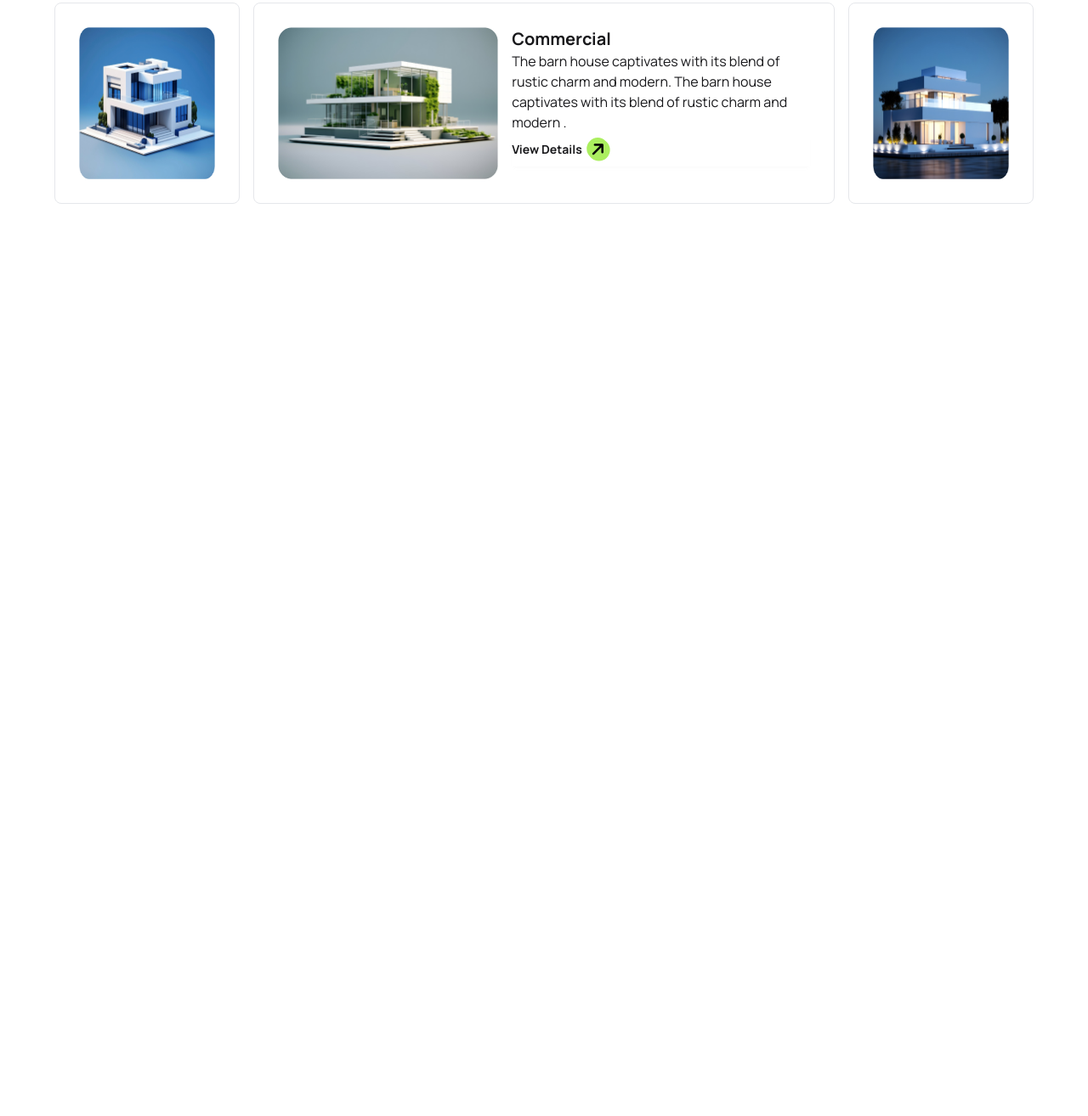
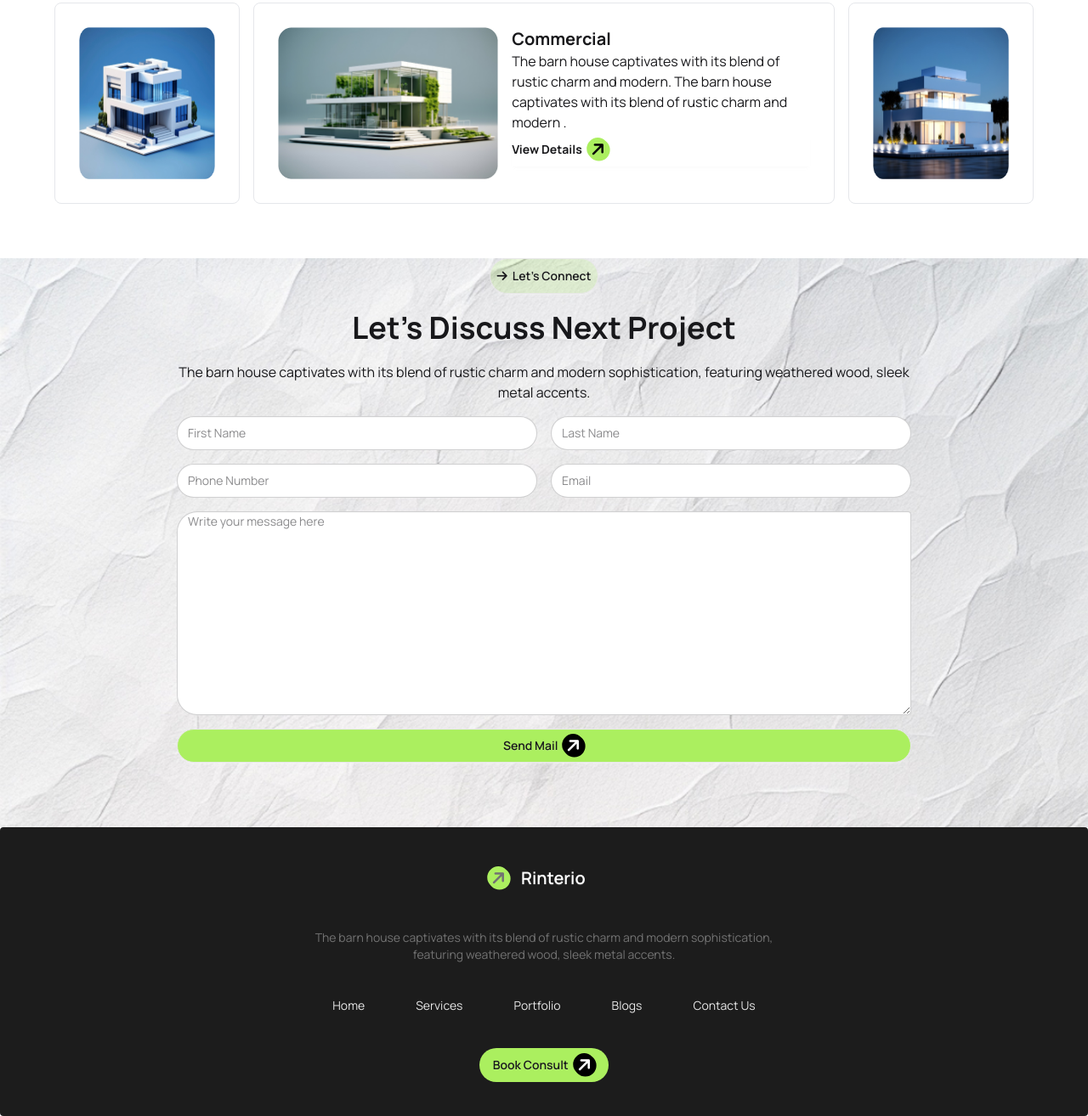
Before and after one commit to Zeusine/Assignment-3-Rinterio-Architecture, a plain HTML site: page index.html in a window 1280 px wide. Shown: the part 2292-3606 px from the top of the page at 85% size. Before the commit the page ends 2596 px from the top, so only its background shows below. Drawn offline with nearby package versions, Linux system fonts and the light colour scheme.

Commit message:
completed and responsive using tailwind daisyui

```diff
--- a/index.html
+++ b/index.html
@@ -290,10 +290,10 @@
                         The barn house captivates with its blend of rustic charm and modern sophistication, featuring weathered wood, sleek metal accents.
                     </p>
                 </div>
-                <div class="grid grid-cols-1 md:grid-cols-2 lg:grid-cols-5 gap-4 grid-rows-[227px]">
+                <div class="grid grid-cols-1 md:grid-cols-2 lg:grid-cols-5 gap-4 lg:grid-rows-[227px]">
                     <!-- 1st pic -->
-                    <div class="col-start-1 col-span-3 border-gray-200 border-1 p-7 rounded-lg max-w-[772px] flex gap-4">
-                        <img class="h-[179px]" src="assets/img1.png" alt="">
+                    <div class="lg:col-start-1 lg:col-span-3 border-gray-200 border-1 p-7 rounded-lg max-w-[772px] lg:flex gap-4">
+                        <img class="lg:h-[179px]" src="assets/img1.png" alt="">
                         <div class="">
                             <h4 class="text-xl font-bold">Commercial</h4>
                             <p>
@@ -306,7 +306,7 @@
 
                     </div>
                     <!-- 2nd pic -->
-                    <div class="col-span-2 border-gray-200 border-1 p-7 rounded-lg">
+                    <div class="lg:col-span-2 border-gray-200 border-1 p-7 rounded-lg">
                         <img class="h-[179px]" src="assets/img2.png" alt="">
                     </div>
                     <!-- 3rd pic -->
@@ -314,8 +314,8 @@
                         <img class="h-[179px]" src="assets/img3.png" alt="">
                     </div>
                     <!-- 4th pic -->
-                    <div class="col-start-2 col-span-3 border-gray-200 border-1 p-7 rounded-lg  flex gap-4">
-                        <img class="h-[179px]" src="assets/img4.png" alt="">
+                    <div class="lg:col-start-2 lg:col-span-3 border-gray-200 border-1 p-7 rounded-lg  lg:flex gap-4">
+                        <img class="lg:h-[179px]" src="assets/img4.png" alt="">
                         <div class="">
                             <h4 class="text-xl font-bold">Commercial</h4>
                             <p>
@@ -336,11 +336,67 @@
                 </div>
 
          </section>
+         <section class="bg-[url(/assets/bg.jpg)]  bg-cover pb-15">
+            <!-- lets discuss upper portion -->
+            <div class="max-w-sm lg:max-w-4xl mx-auto ">
+                <div class="space-y-5 text-center ">
+                    <button class="btn btn-xs rounded-full text-sm py-5 bg-explore">
+                        <i class="fa-solid fa-arrow-right text-sm "></i>Let's Connect</button>
+                    <h1 class="text-4xl font-bold">Let’s Discuss Next Project</h1>
+                    <p>
+                        The barn house captivates with its blend of rustic charm and modern sophistication, featuring weathered wood, sleek metal accents.
+                    </p>
+                </div>
+                <div class="">
+                    <fieldset class="fieldset   p-4 rounded-box grid grid-cols-2 gap-4 ">
+
+                        <input type="text" class="input w-full rounded-full"  name="" id="" placeholder="First Name">
+                        <input type="text" class="input w-full rounded-full"  name="" id="" placeholder="Last Name">
+                        <input type="number" class="input w-full rounded-full"  name="" id="" placeholder="Phone Number">
+                        <input type="email" class="input w-full rounded-full" placeholder="Email" />
+                        <textarea name="" id="" class="input w-full rounded-s-3xl col-span-2 h-[240px] " placeholder="Write your message here"></textarea>
+
+
+
+
+                        <a class="btn col-span-2 lg:flex bg-parrot-green items-center rounded-full">Send Mail
+                            <i class="fa-solid fa-arrow-right bg-black text-xl text-white p-1 rounded-full -rotate-45"></i>
+                          </a>
+                      </fieldset>
+                </div>
+            </div>
+
+         </section>
 
     </main>
-    <footer>
+    <footer class="footer footer-horizontal footer-center bg-[#1C1C1C] text-base-content rounded p-10 text-[#737373]">
+        <!-- rinterio  -->
+         <div class="flex">
+            <i class="fa-solid fa-arrow-right bg-parrot-green text-xl p-1 rounded-full -rotate-45"></i>
+            <a class="btn btn-ghost text-xl pl-1 text-white">Rinterio</a>
 
-    </footer>
+         </div>
+         <p>
+            The barn house captivates with its blend of rustic charm and modern sophistication, <br> featuring weathered wood, sleek metal accents.
+        </p>
+        <nav class="grid grid-flow-col gap-15 text-[#E9E9E9]">
+          <a class="link link-hover">Home</a>
+          <a class="link link-hover">Services</a>
+          <a class="link link-hover">Portfolio</a>
+          <a class="link link-hover">Blogs</a>
+          <a class="link link-hover">Contact Us</a>
+
+
+
+        </nav>
+        <div>
+            <a class="btn col-span-2 lg:flex bg-parrot-green items-center rounded-full border-none shadow-none">Book Consult
+                <i class="fa-solid fa-arrow-right bg-black text-xl text-white p-1 rounded-full -rotate-45"></i>
+              </a>
+        </div>
+
+
+      </footer>
 
 </body>
 </html>
```
